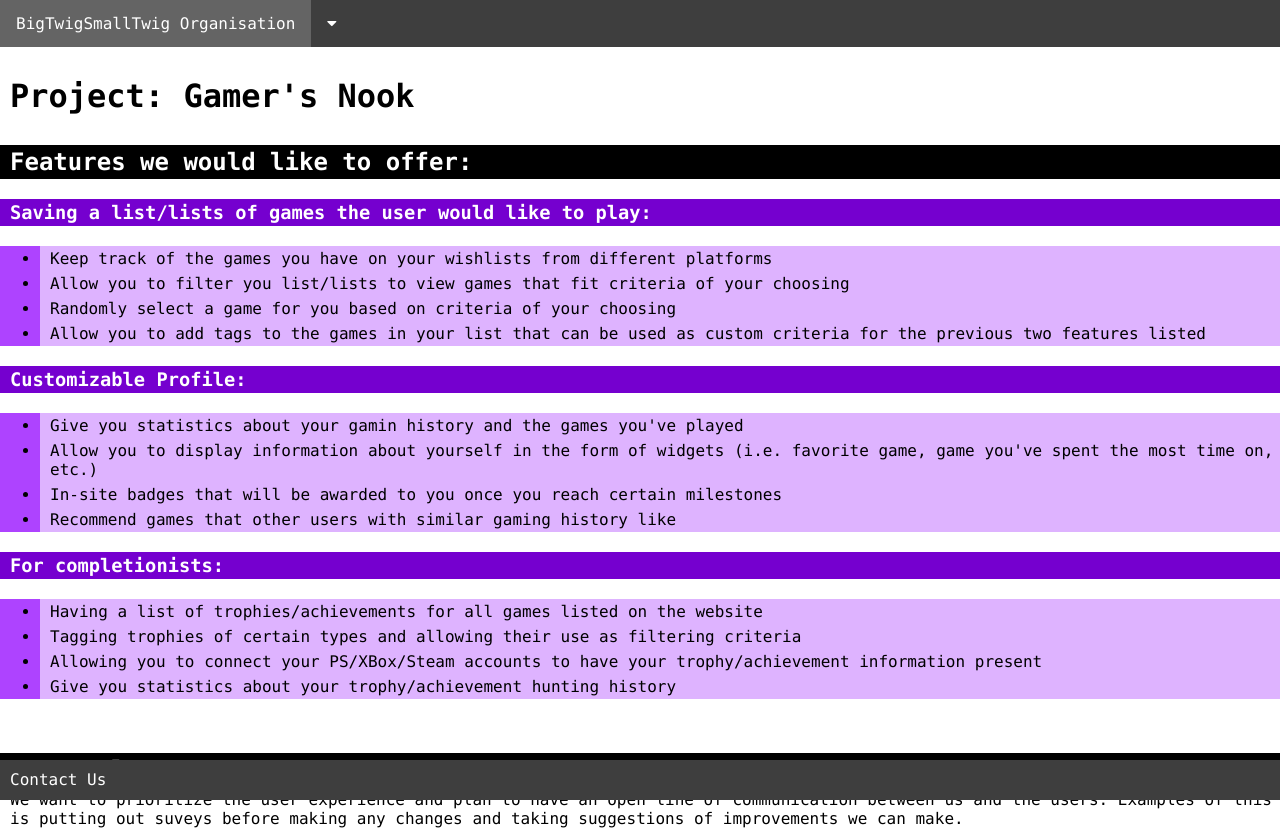
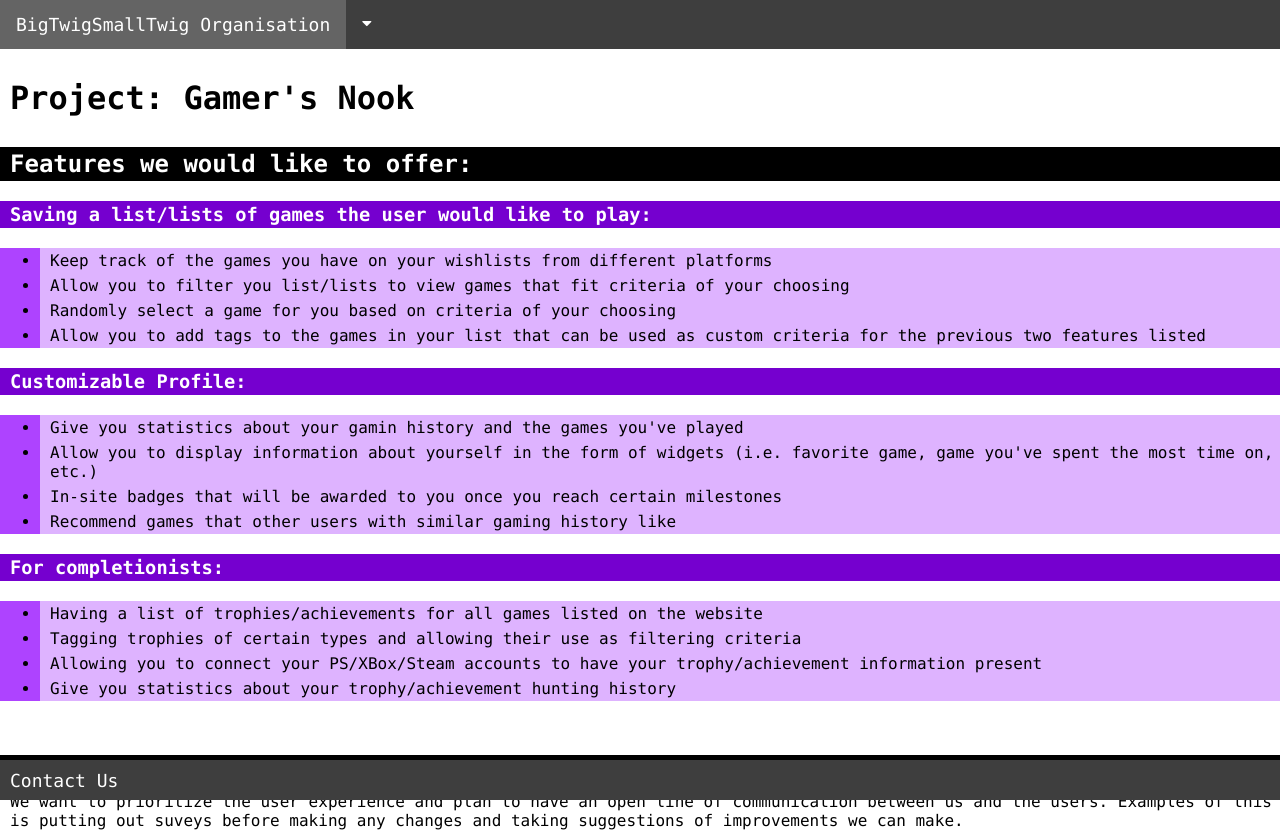
Before and after one commit to BigTwigSmallTwig/BigTwigSmallTwig.github.io, a plain HTML site: page index.html in a window 1280 px wide. Drawn offline with Linux system fonts and the light colour scheme.

Commit message:
Update navbar and footer text size to 18px from 16px.

```diff
--- a/style.css
+++ b/style.css
@@ -31,7 +31,7 @@ ul li {
 
 .navbar a {
     float: left;
-    font-size: 16px;
+    font-size: 18px;
     color: white;
     text-align: center;
     padding: 14px 16px;
@@ -109,6 +109,7 @@ ul li {
     display: inline-flex;
     color: white;
     padding: 10px;
+    font-size: 18px;
 }
 
 .footer_container a:link {
```
